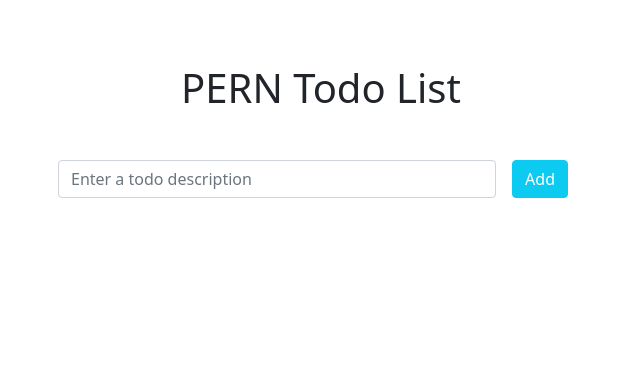
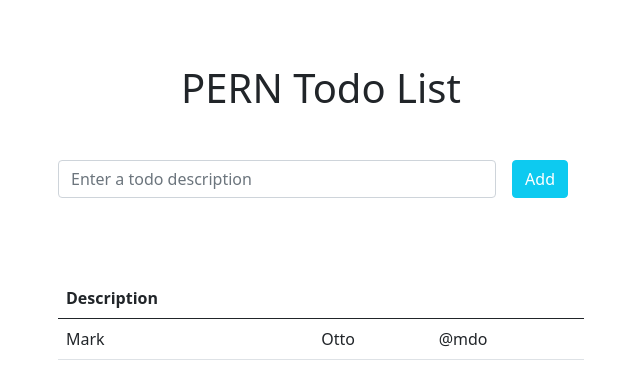
Before and after one commit to AmaduKamara/react-pern-todo, a React (Create React App) app: page / in a window 1280 px wide. Shown: the top 386 px of the page, without its empty margins (319-959 px from the left). Built offline with nearby package versions, Linux system fonts and the light colour scheme.

Commit message:
Add bootstrap table

```diff
--- a/src/App.js
+++ b/src/App.js
@@ -1,8 +1,10 @@
 import InputTodo from "./components/InputTodo";
+import ListTodos from "./components/ListTodos";
 const App = () => {
   return (
     <div className="container">
       <InputTodo />
+      <ListTodos />
     </div>
   );
 };
--- a/src/components/InputTodo.jsx
+++ b/src/components/InputTodo.jsx
@@ -9,12 +9,12 @@ const InputTodo = () => {
 
     try {
       const body = { description };
-      const response = await fetch("http://localhost:5000/todos", {
+      await fetch("http://localhost:5000/todos", {
         method: "POST",
         headers: { "Content-Type": "application/json" },
         body: JSON.stringify(body),
       });
-      console.log(response);
+      window.location = "/";
     } catch (error) {
       console.error(error.message);
     }
--- a/src/components/ListTodos.jsx
+++ b/src/components/ListTodos.jsx
@@ -3,7 +3,26 @@ import React from "react";
 const ListTodos = () => {
   return (
     <>
-      <h1>List Todos</h1>
+      <div className="d-flex justify-content-center">
+        <div className="w-50 p-3">
+          <table className="table table-hover">
+            <thead>
+              <tr>
+                <th scope="col">Description</th>
+                <th scope="col"></th>
+                <th scope="col"></th>
+              </tr>
+            </thead>
+            <tbody>
+              <tr>
+                <td>Mark</td>
+                <td>Otto</td>
+                <td>@mdo</td>
+              </tr>
+            </tbody>
+          </table>
+        </div>
+      </div>
     </>
   );
 };
```
